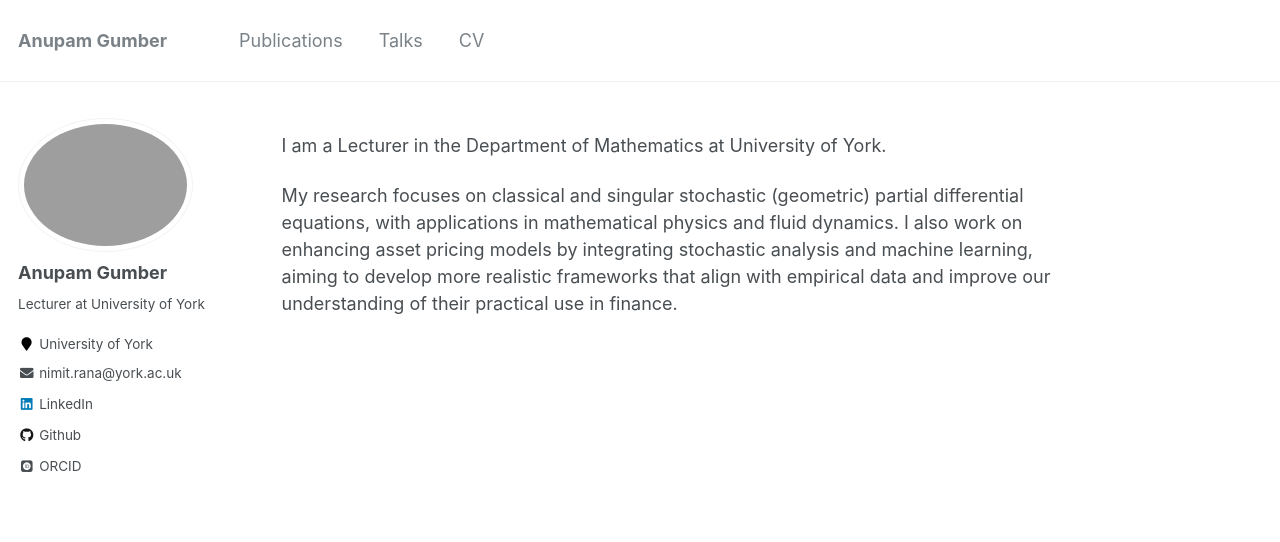
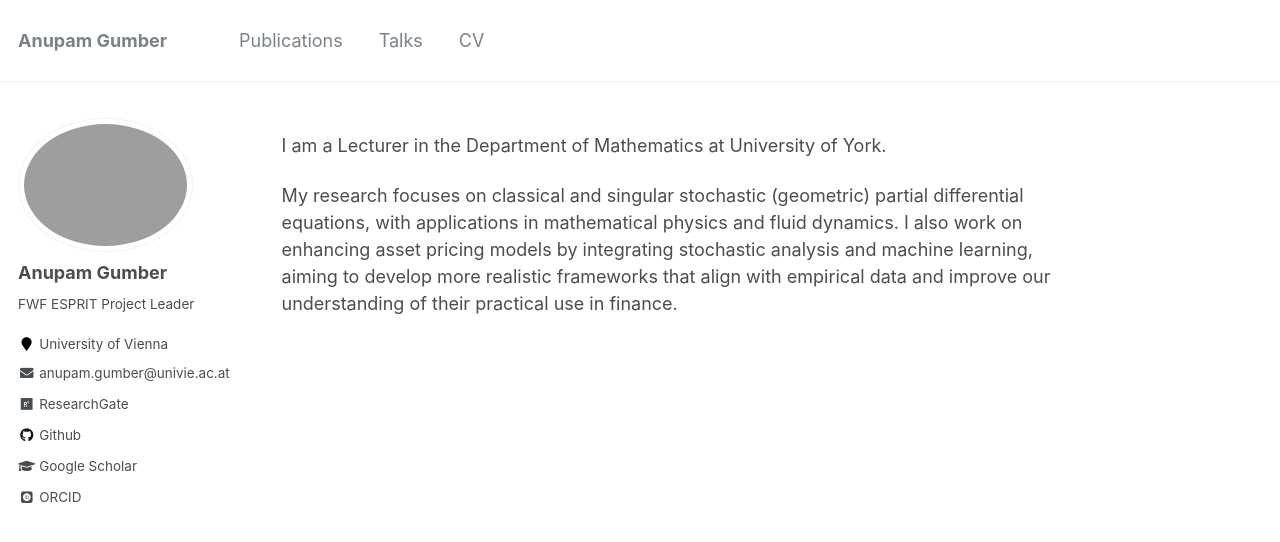
Before and after one commit to anugumber/agumber, a Jekyll site: the page built from _pages/about.md, in a window 1280 px wide. Shown: the top 542 px of the page. Built offline with Jekyll 4.4.1, drawn with Linux system fonts in a browser that asks for light colours; some web fonts are replaced.

Commit message:
Update _config.yml

```diff
--- a/_config.yml
+++ b/_config.yml
@@ -10,7 +10,7 @@ locale                   : "en-UK"
 title                    : "Anupam Gumber"
 title_separator          : "-"
 name                     : &name "Anupam Gumber"
-description              : &description "Lecturer at University of York"
+description              : &description "FWF ESPRIT Project Leader"
 url                      : https://agumber.github.io # the base hostname & protocol for your site e.g. "https://mmistakes.github.io"
 baseurl                  : "" # the subpath of your site, e.g. "/blog"
 repository               : "anugumber/agumber.github.io"
@@ -82,13 +82,13 @@ analytics:
 author:
   name             : "Anupam Gumber"
   avatar           : "profile.jpg" #"nrana.jpg"
-  bio              : "Lecturer at University of York"
+  bio              : "FWF ESPRIT Project Leader"
   location         :
-  employer         : "University of York"
+  employer         : "University of Vienna"
   pubmed           :
-  googlescholar    : # "https://scholar.google.com/citations?user=EWw0oakAAAAJ"
-  email            : "nimit.rana@york.ac.uk"
-  researchgate     :  # example: "https://www.researchgate.net/profile/yourprofile"
+  googlescholar    : "https://scholar.google.com/citations?user=zUuE13AAAAAJ&hl=en"
+  email            : "anupam.gumber@univie.ac.at"
+  researchgate     :  "https://www.researchgate.net/profile/Anupam-Gumber"
   uri              :
   bitbucket        :
   codepen          :
@@ -96,14 +96,14 @@ author:
   flickr           :
   facebook         :
   foursquare       :
-  github           : "rananimit"
+  github           : "anugumber"
   google_plus      :
   keybase          :
   instagram        :
   impactstory      :
   lastfm           :
-  linkedin         : "nimit-rana"
-  orcid            : "https://orcid.org/0000-0003-1106-6112"
+  linkedin         : # "nimit-rana"
+  orcid            : "https://orcid.org/0000-0001-5146-3134"
   pinterest        :
   soundcloud       :
   stackoverflow    :
```
